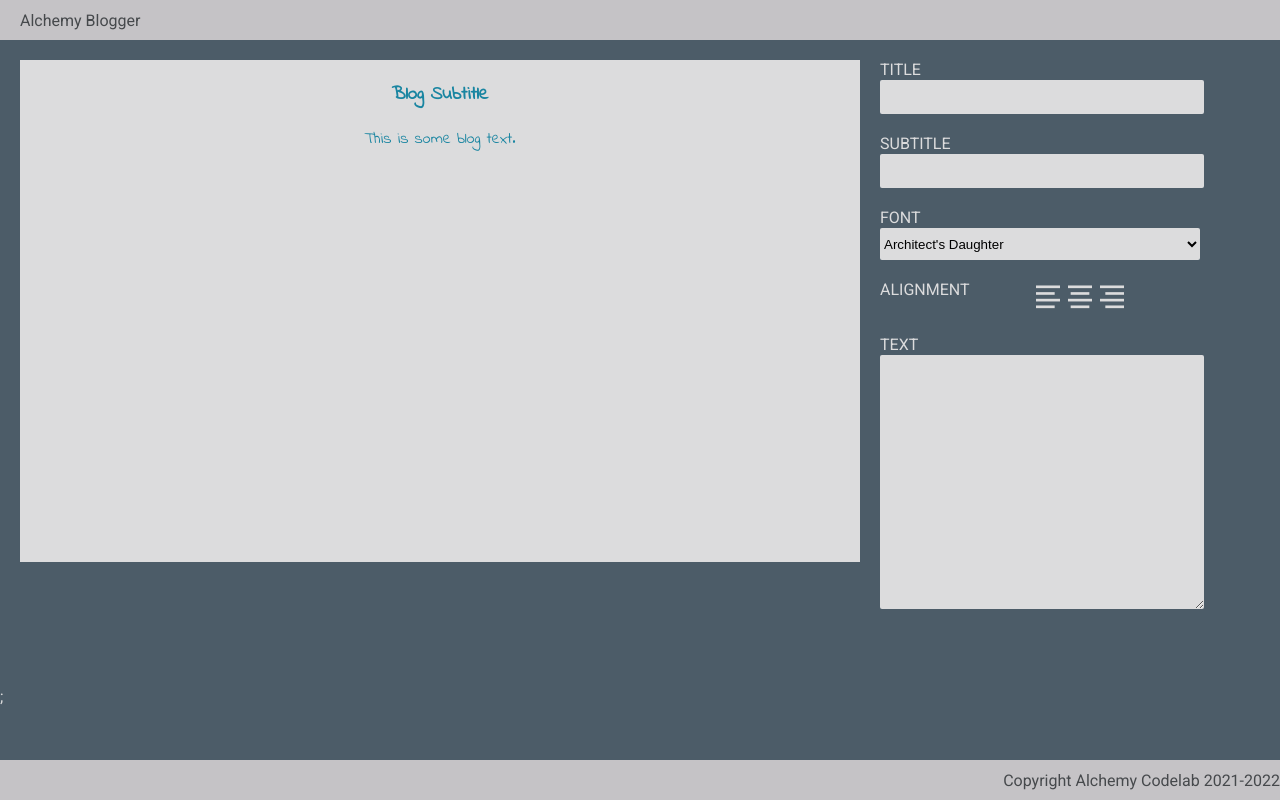
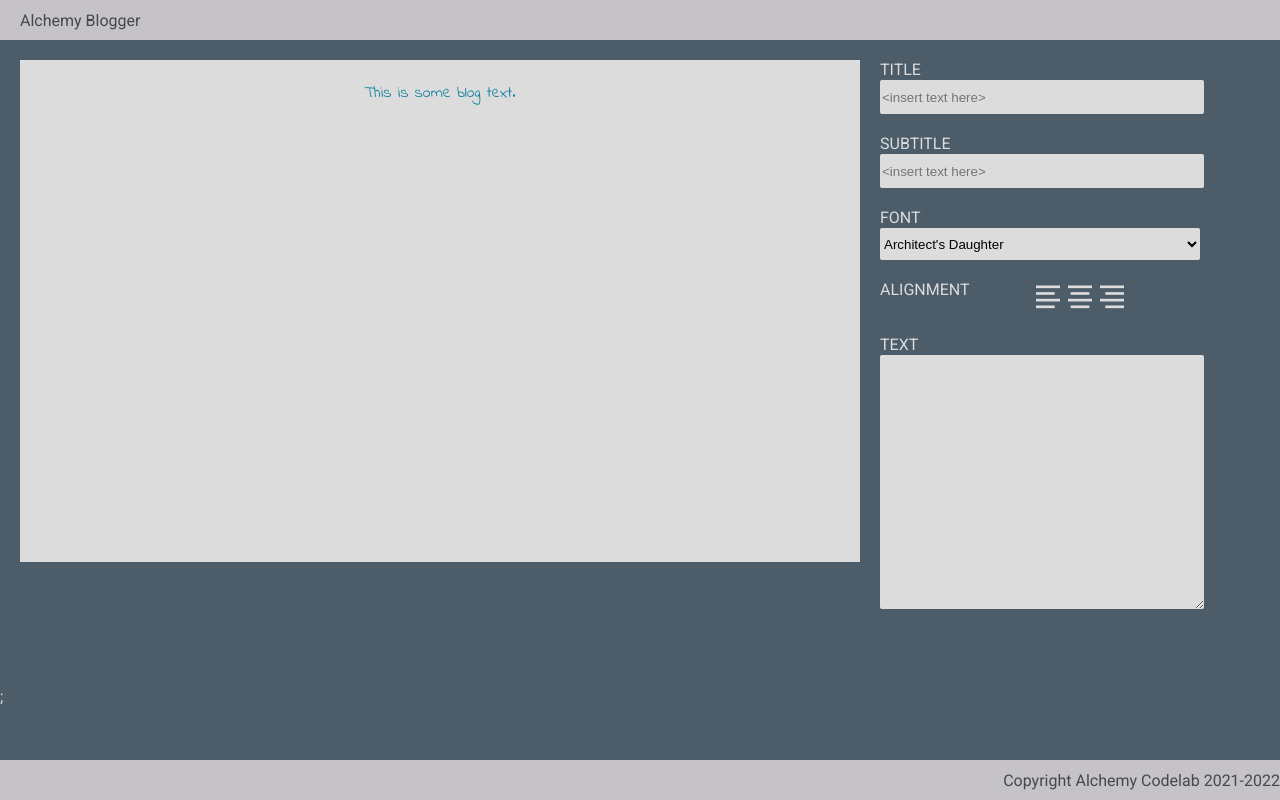
Before and after one commit to tylerww91/react-blog-builder, a React (Create React App) app: page / in a window 1280 px wide. Built offline with nearby package versions, Linux system fonts and the light colour scheme; a web font is replaced by a local one.

Commit message:
adds subtitle state variable and ties it to the editor and preview components

```diff
--- a/src/components/Editor/Editor.js
+++ b/src/components/Editor/Editor.js
@@ -2,20 +2,38 @@ import React from 'react';
 
 import './Editor.css';
 
-export default function Editor({ title, setTitle }) {
+export default function Editor({ title, subtitle, setTitle, setSubtitle }) {
   const handleChange = (event) => {
     console.log('event.target.value', event.target.value);
-    setTitle(event.target.value);
+    event.target.name === 'title' && setTitle(event.target.value);
+    event.target.name === 'subtitle' && setSubtitle(event.target.value);
   };
+
+  // const handleSubChange = (event) => {
+  //   console.log('subevent.target.value', event.target.value);
+  //   setSubtitle(event.target.value);
+  // };
 
   return (
     <div className="editor">
       <div className="form-control">
-        <input name="title" type="text" value={title} onChange={handleChange} />
+        <input
+          name="title"
+          type="text"
+          placeholder="<insert text here>"
+          value={title}
+          onChange={handleChange}
+        />
         <label htmlFor="title">Title</label>
       </div>
       <div className="form-control">
-        <input type="text" />
+        <input
+          name="subtitle"
+          type="text"
+          placeholder="<insert text here>"
+          value={subtitle}
+          onChange={handleChange}
+        />
         <label>Subtitle</label>
       </div>
       <div className="form-control">
--- a/src/components/Home/Home.js
+++ b/src/components/Home/Home.js
@@ -8,12 +8,13 @@ import './Home.css';
 export default function Home() {
   // add useState calls here for title, subtitle, font, align, and text
   const [title, setTitle] = useState('');
+  const [subtitle, setSubtitle] = useState('');
 
   return (
     <main>
       {/* pass the state variables as props to the presentational components */}
-      <Preview title={title} />
-      <Editor title={title} setTitle={setTitle} />
+      <Preview title={title} subtitle={subtitle} />
+      <Editor title={title} subtitle={subtitle} setSubtitle={setSubtitle} setTitle={setTitle} />
     </main>
   );
 }
--- a/src/components/Preview/Preview.js
+++ b/src/components/Preview/Preview.js
@@ -2,7 +2,7 @@ import React from 'react';
 
 import './Preview.css';
 
-export default function Preview({ title }) {
+export default function Preview({ title, subtitle }) {
   // implement a Preview screen here
   //  Note - the HTML should have the following structure
   //  the main div should have a class of preview and the font-name prop
@@ -10,9 +10,9 @@ export default function Preview({ title }) {
 
   return (
     <>
-      <div className="preview indie-flower" style={{ textAlign: 'center' }}>
+      <div className="preview indie-flower" style={{ textAlign: `center` }}>
         <h1 key={title}>{title}</h1>
-        <h3> Blog Subtitle</h3>
+        <h3>{subtitle}</h3>
         <p>This is some blog text. </p>
       </div>
       ;
```
